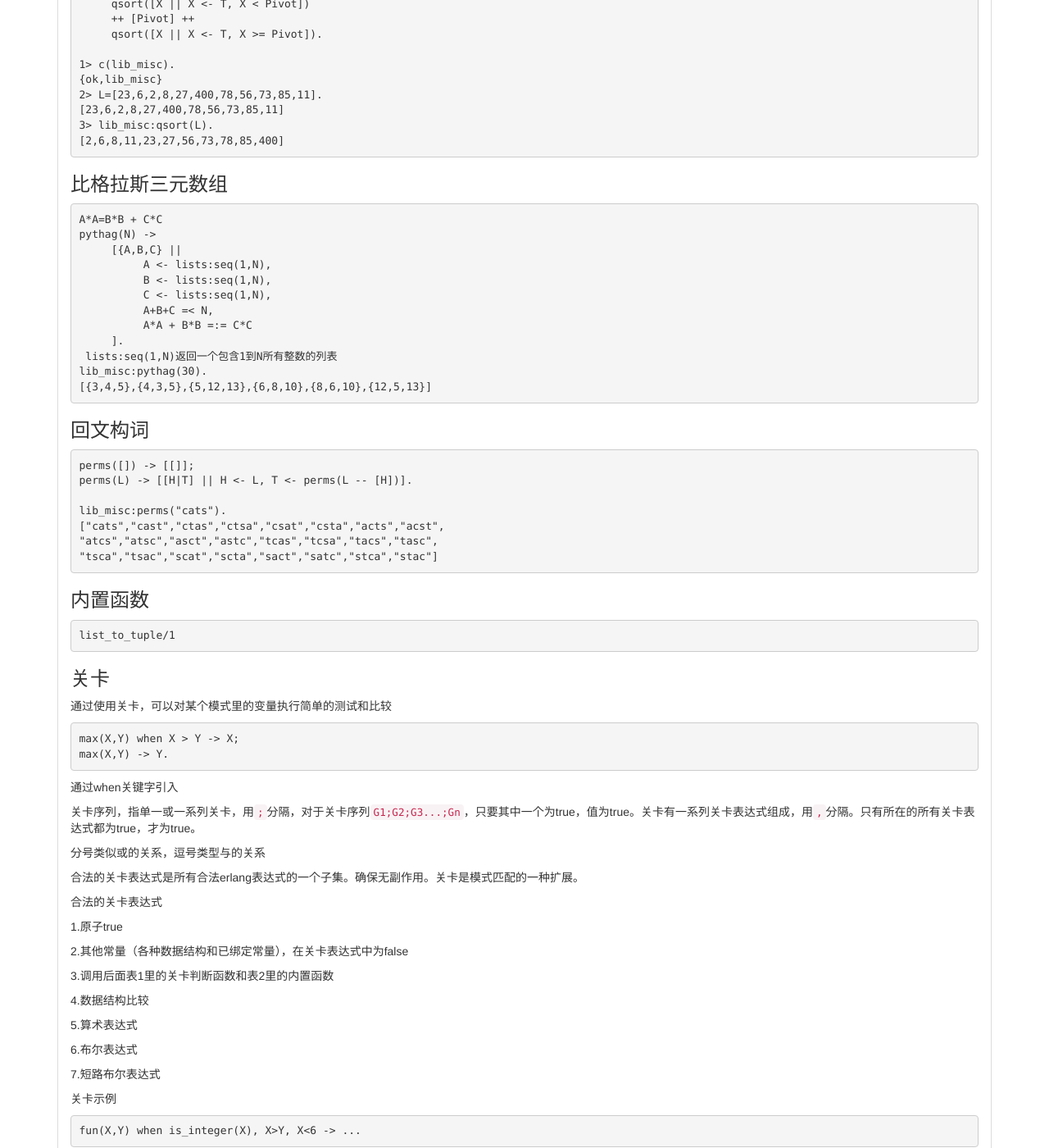
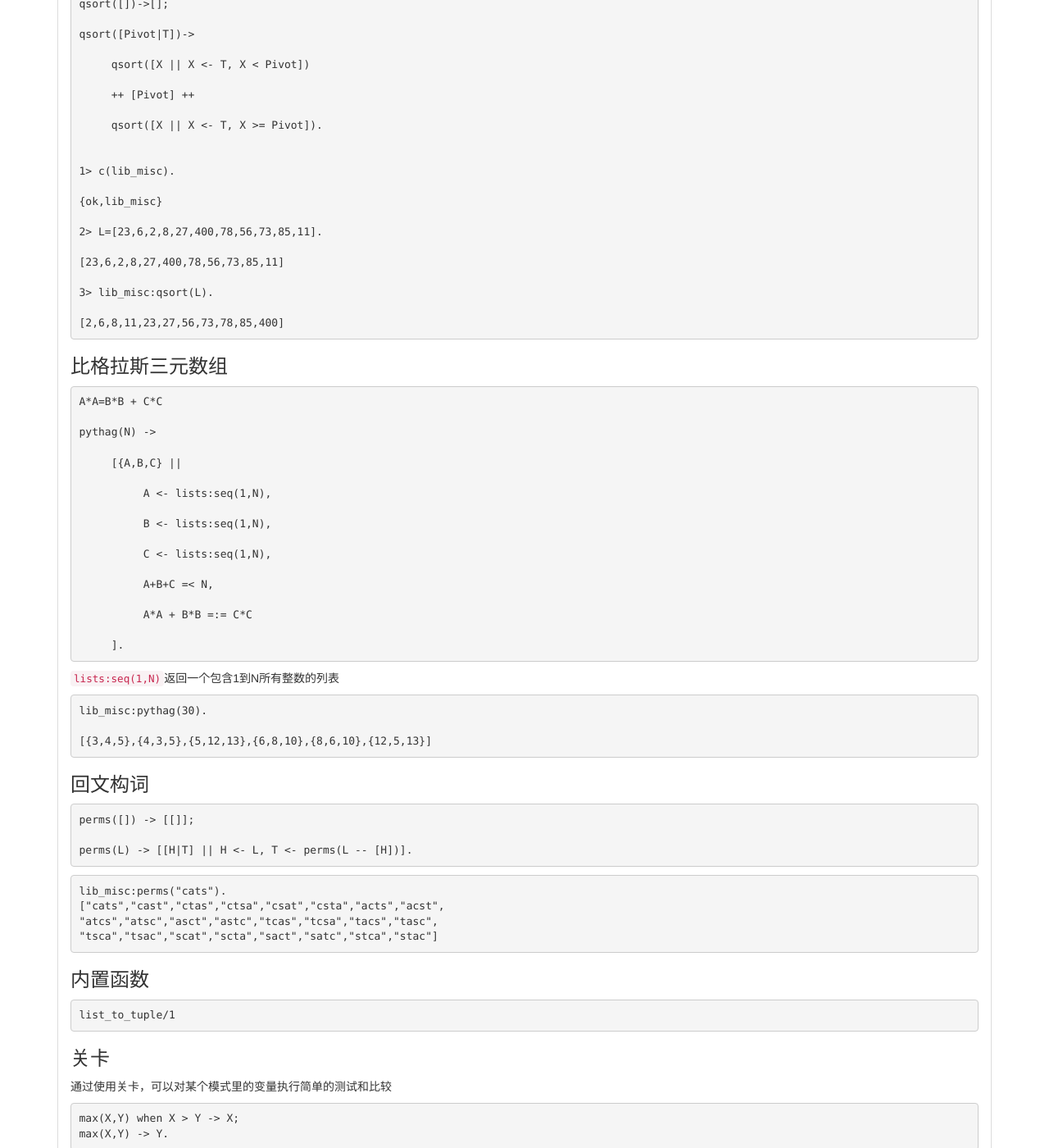
Before and after one commit to kailian/kailian.github.io, a Jekyll site: the page built from _posts/2015-04-28-erlang02.md, in a window 1280 px wide and 1400 px high, scrolled down 3612 px. Shown: the whole window at 82% size. Built offline with Jekyll 4.4.1, drawn with Linux system fonts in a browser that asks for light colours; nearby versions of some CDN libraries; library files that are not in the unit come from our copies; comment, search, counter and statistics services are not loaded.

Commit message:
【文章】修改erlang2

````diff
--- a/_posts/2015-04-28-erlang02.md
+++ b/_posts/2015-04-28-erlang02.md
@@ -166,6 +166,7 @@ list:map(fun(X)->2*X end, L).
 
 ```
 [2*X || X <- L].
+
 [F(X) || X <- L].
 ```
 
@@ -173,7 +174,7 @@ F(X)组成的列表（X从列表L中提取）
 
 ```
 total(L) ->
-     lists:sum([shop:cost(A)*B] || {A,B} <- L]).
+    lists:sum([shop:cost(A)*B] || {A,B} <- L]).
 ```
 
 简化map
@@ -206,19 +207,30 @@ BitStringPattern <= BitStringExpr
 
 ```
 -module (lib_misc).
+
 -export ([qsort/1]).
 
 qsort([])->[];
+
 qsort([Pivot|T])->
+
      qsort([X || X <- T, X < Pivot])
+
      ++ [Pivot] ++
+
      qsort([X || X <- T, X >= Pivot]).
 
+
 1> c(lib_misc).
+
 {ok,lib_misc}
+
 2> L=[23,6,2,8,27,400,78,56,73,85,11].
+
 [23,6,2,8,27,400,78,56,73,85,11]
+
 3> lib_misc:qsort(L).
+
 [2,6,8,11,23,27,56,73,78,85,400]
 ```
 
@@ -226,25 +238,42 @@ qsort([Pivot|T])->
 
 ```
 A*A=B*B + C*C
+
 pythag(N) ->
+
      [{A,B,C} ||
+
           A <- lists:seq(1,N),
+
           B <- lists:seq(1,N),
+
           C <- lists:seq(1,N),
+
           A+B+C =< N,
+
           A*A + B*B =:= C*C
+
      ].
- lists:seq(1,N)返回一个包含1到N所有整数的列表
+```
+
+`lists:seq(1,N)`返回一个包含1到N所有整数的列表
+
+```
 lib_misc:pythag(30).
+
 [{3,4,5},{4,3,5},{5,12,13},{6,8,10},{8,6,10},{12,5,13}]
 ```
+
 
 ### 回文构词
 
 ```
 perms([]) -> [[]];
+
 perms(L) -> [[H|T] || H <- L, T <- perms(L -- [H])].
+```
 
+```
 lib_misc:perms("cats").
 ["cats","cast","ctas","ctsa","csat","csta","acts","acst",
 "atcs","atsc","asct","astc","tcas","tcsa","tacs","tasc",
````
